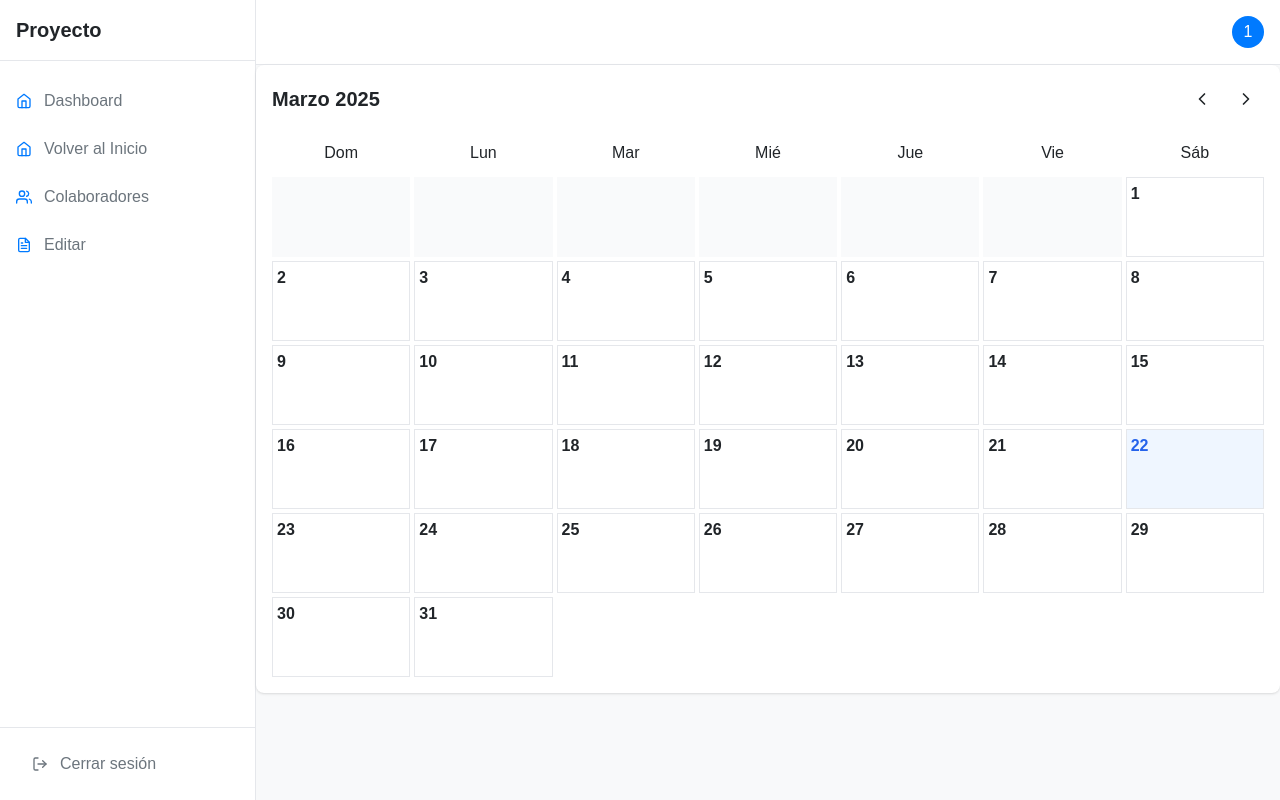
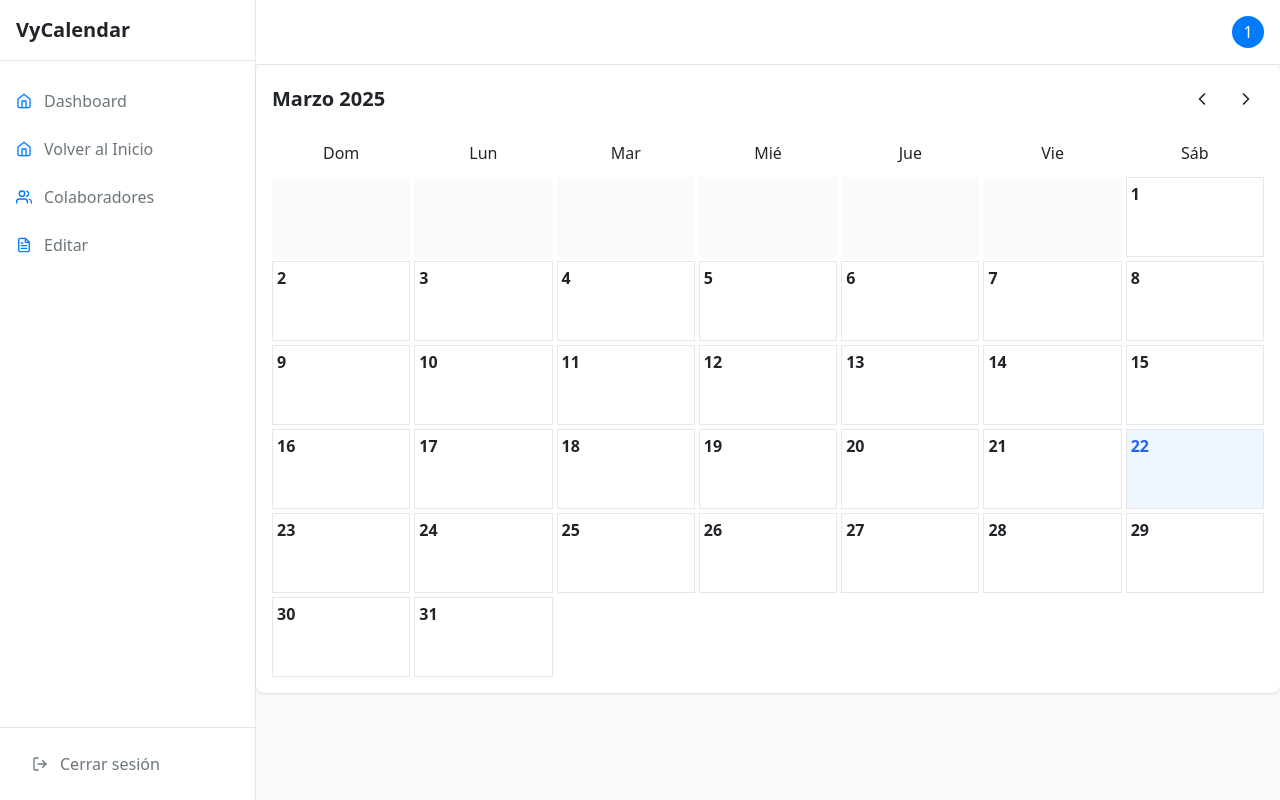
Before and after one commit to Victordi10/calendarioApp-web, a Next.js app: page /dashboard/projects/1/1 in a window 1280 px wide. Both pictures are taken after a click on the button "Calendario". Built offline with nearby package versions, Linux system fonts and the light colour scheme.

Commit message:
resolvi el fondo

```diff
--- a/src/app/dashboard/projects/[userId]/[projectId]/aside.js
+++ b/src/app/dashboard/projects/[userId]/[projectId]/aside.js
@@ -10,7 +10,7 @@ export default function Aside({ menuItems, setMobileMenuOpen }) {
     return (
         <aside className="hidden md:flex flex-col w-64 bg-white border-r border-[#E5E7EB]">
             <div className="p-4 border-b border-[#E5E7EB]">
-                <h2 className="text-xl font-semibold text-[#212529]">Proyecto</h2>
+                <h2 className="text-xl font-semibold text-[#212529]">VyCalendar</h2>
             </div>
 
             <nav className="flex-1 overflow-y-auto py-4">
--- a/src/app/dashboard/projects/[userId]/[projectId]/content-card.js
+++ b/src/app/dashboard/projects/[userId]/[projectId]/content-card.js
@@ -219,7 +219,7 @@ export default function ContentCard({ content, setEdit, setShowEventForm }) {
   const formattedTime = formatDateTime(content.time)
 
   return (
-    <Card className="w-full max-w-4xl mx-auto overflow-hidden border-0 bg-white shadow-sm rounded-xl transition-all duration-300 hover:shadow-md">
+    <Card className="w-full max-w-2xl sm:mx-auto overflow-hidden border-0 bg-white shadow-sm rounded-xl transition-all duration-300 hover:shadow-md">
       {/* Header con título y estado */}
       <div className="flex flex-col sm:flex-row sm:items-center justify-between p-5 border-b border-slate-100">
         <div className="flex items-start gap-3 mb-3 sm:mb-0">
--- a/src/app/dashboard/projects/[userId]/[projectId]/page.js
+++ b/src/app/dashboard/projects/[userId]/[projectId]/page.js
@@ -24,7 +24,7 @@ export default function ProjectDashboard() {
     const [contenido, setContenido] = useState(null);
     const [project, setProject] = useState(null);
     const [fecha, setFecha] = useState(new Date().toISOString().split("T")[0]); // Fecha actual en formato YYYY-MM-DD
-    const [screen, setScreen] = useState("main");
+    const [screen, setScreen] = useState("home");
 
     // Estado para controlar la visualización del menú móvil
     const [mobileMenuOpen, setMobileMenuOpen] = useState(false);
@@ -93,7 +93,7 @@ export default function ProjectDashboard() {
             console.log(data.data)
 
             setContenido(data.data.events[0]);
-            setProject(data.data.project[0]);
+            setProject(data.data.project);
         } catch (error) {
             console.error("Error al obtener el evento", error);
             setError(error.message || "Ocurrió un error al obtener el evento");
@@ -106,7 +106,7 @@ export default function ProjectDashboard() {
     // Lista de opciones del menú
     // Generamos dinámicamente el botón de calendario según la pantalla actual
     const calendarItem = screen === "calendario"
-        ? { icon: <FiHome className="mr-3 text-primary" />, label: "Volver al Inicio", onClick: () => setScreen("main") }
+        ? { icon: <FiHome className="mr-3 text-primary" />, label: "Volver al Inicio", onClick: () => setScreen("home") }
         : { icon: <FiCalendar className="mr-3 text-primary" />, label: "Calendario", onClick: () => setScreen("calendario") };
 
     // Definimos los items del menú y reemplazamos el de calendario con el dinámico
@@ -141,7 +141,7 @@ export default function ProjectDashboard() {
         setEdit(null)
     }
 
-    const Main = () => {
+    const Home = () => {
         return (
             <main className="flex-1 p-4 bg-[#F8F9FA] overflow-y-auto relative">
 
@@ -181,16 +181,15 @@ export default function ProjectDashboard() {
     return (
         <div className="flex h-screen bg-[#F8F9FA]">
             {/* Sidebar para pantallas grandes (md y superiores) */}
-            <Aside menuItems={menuItems} setMobileMenuOpen={setMobileMenuOpen} />
+            <Aside menuItems={menuItems}  setMobileMenuOpen={setMobileMenuOpen} />
 
             {/* Contenido principal */}
-            <div className="flex-1 flex flex-col">
+            <div className="flex-1 flex flex-col pb-6">
                 {/* Header con botón de menú para móviles */}
                 <Header menuItems={menuItems} mobileMenuOpen={mobileMenuOpen} userId={userId} setMobileMenuOpen={setMobileMenuOpen} project={project} />
-                {/* Contenido principal */}
 
                 {/* Renderizado condicional según la pantalla seleccionada */}
-                {screen === "main" ? <Main /> : <Calendario userId={userId} setEdit={setEdit} projectId={projectId} setError={setError} setShowEventForm={setShowEventForm} />}
+                {screen === "home" ? <Home /> : <Calendario userId={userId} setEdit={setEdit} projectId={projectId} setError={setError} setShowEventForm={setShowEventForm} />}
 
                 {/* Modal de formulario para agregar evento */}
                 {showEventForm && (
--- a/src/app/globals.css
+++ b/src/app/globals.css
@@ -48,10 +48,10 @@
   }
 }
 
-body {
-  background: var(--background);
-  color: var(--foreground);
-  font-family: Arial, Helvetica, sans-serif;
+*{
+  padding: 0;
+  margin: 0;
+  box-sizing: border-box;
 }
 
 
--- a/src/app/layout.js
+++ b/src/app/layout.js
@@ -23,7 +23,7 @@ export const metadata = {
 export default function RootLayout({ children }) {
   return (
     <html lang="es">
-      <body className={`${inter.variable} ${spaceGrotesk.variable} antialiased`}>
+      <body className={` bg-fondo h-full text-text ${inter.variable} ${spaceGrotesk.variable} antialiased`}>
         {children}
       </body>
     </html>
```
